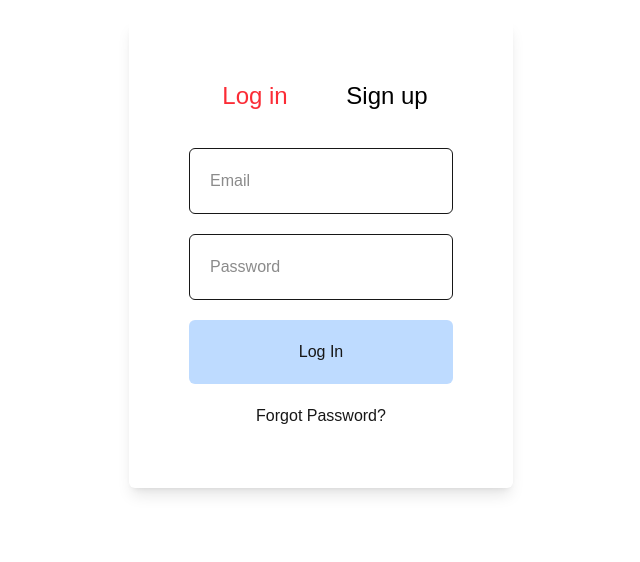
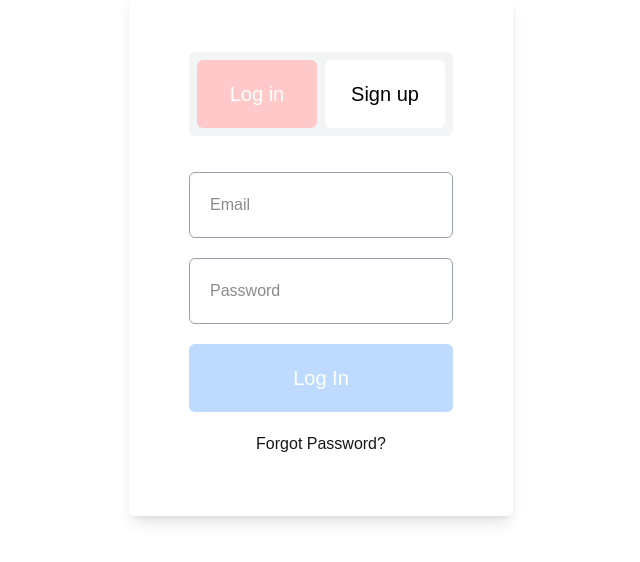
Before and after one commit to Argusham/tutor, a Next.js app: page /signin in a window 1280 px wide. Shown: the part 146-708 px from the top of the page, without its empty margins (319-959 px from the left). Built offline with nearby package versions, Linux system fonts and the light colour scheme.

Commit message:
signin and signup ui

```diff
--- a/src/app/(auth)/signin/page.tsx
+++ b/src/app/(auth)/signin/page.tsx
@@ -12,13 +12,16 @@ const SignIn = () => {
     return (
         <div className="h-[100vh] content-center">
             <form className="grid grid-cols-1 shadow-lg p-15 rounded-md mx-auto gap-5 max-w-[30%]">
-                <div className="text-center grid grid-cols-2 mb-4">
-                    <h1 className={`text-2xl pointer ${form === formType.LOGIN ? 'text-red-500' : 'text-black'}`} onClick={() => setForm(formType.LOGIN)}>Log in</h1>
-                    <h1 className={`text-2xl ${form === formType.SIGNUP ? 'text-red-500' : 'text-black'}`} onClick={() => setForm(formType.SIGNUP)}>Sign up</h1>
+                <div className="text-center grid grid-cols-2 mb-4 gap-2 p-2 rounded-md bg-gray-100">
+                    <h1 className={`text-xl cursor-pointer py-5 rounded-md ${form === formType.LOGIN ? 'bg-red-200 text-white' : 'bg-white text-black'}`} onClick={() => setForm(formType.LOGIN)}>Log in</h1>
+                    <h1 className={`text-xl cursor-pointer py-5 rounded-md ${form === formType.SIGNUP ? 'bg-blue-200 text-white' : 'bg-white text-black'}`} onClick={() => setForm(formType.SIGNUP)}>Sign up</h1>
                 </div>
-                <input type="text" placeholder="Email" className="p-5 rounded-md border" />
-                <input type="password" placeholder="Password" className="p-5 rounded-md border" />
-                <button className="bg-blue-200 p-5 rounded-md" type="submit">Log In</button>
+                <input type="text" placeholder="Email" className="p-5 rounded-md border border-gray-400" />
+                <input type="password" placeholder="Password" className="p-5 rounded-md border border-gray-400" />
+                {form === formType.SIGNUP && (
+                     <input type="password" placeholder="Confirm Password" className="p-5 rounded-md border border-gray-400" />
+                )}
+                <button className="bg-blue-200 p-5 rounded-md text-white text-xl" type="submit">Log In</button>
                 <span className="text-center">Forgot Password?</span>
             </form>
         </div>
```
